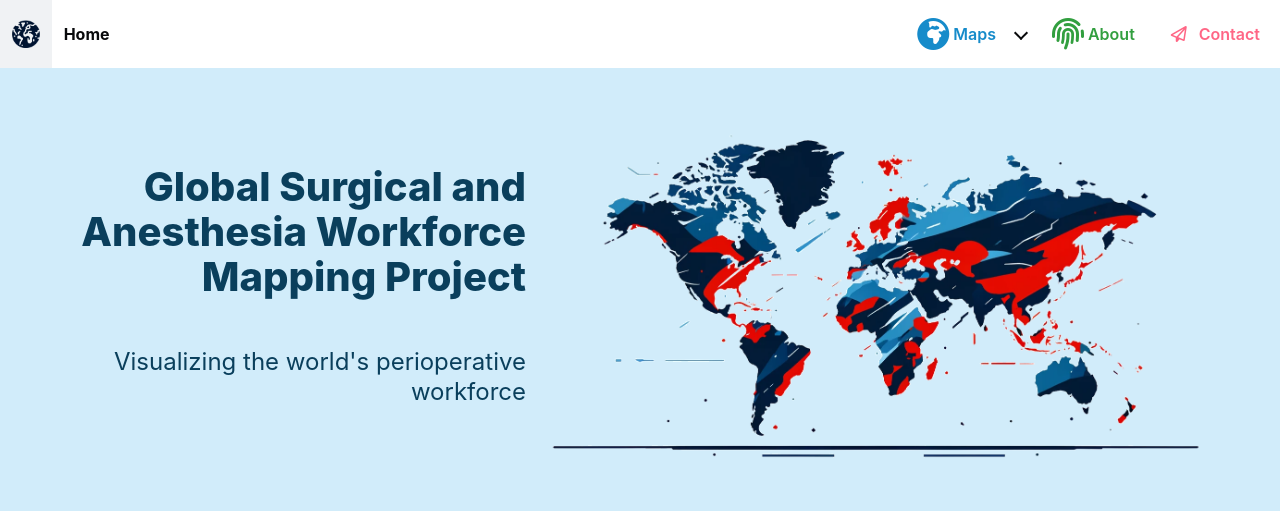
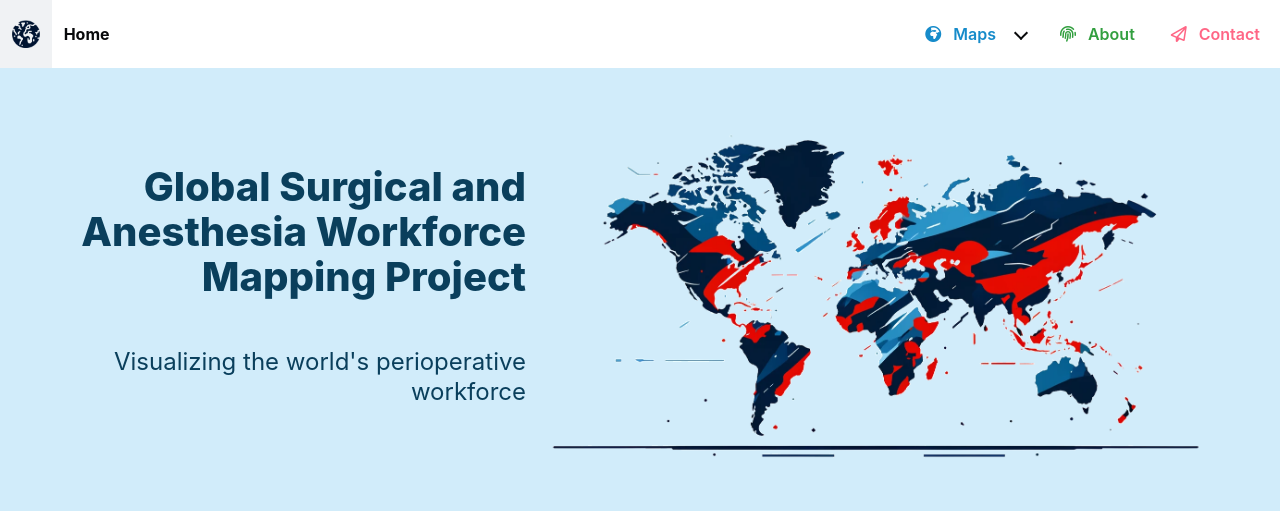
Before and after one commit to lawtj/workforce_map, a Flask app: page / in a window 1280 px wide. Shown: the top 511 px of the page. Run offline with Flask 3, Linux system fonts and the light colour scheme; some libraries are stand-ins or nearby versions.

Commit message:
icons small

```diff
--- a/templates/includes/nav.html
+++ b/templates/includes/nav.html
@@ -19,7 +19,7 @@
             <div class="navbar-item has-dropdown is-hoverable">
                 <a class="navbar-link">
                     <span class="icon has-text-primary">
-                        <i class="fas fa-2x fa-earth-africa"></i>
+                        <i class="fas fa-earth-africa"></i>
                   </span>
                   <span class="mx-2 has-text-primary has-text-weight-semibold">Maps</span></a>
                 <div class="navbar-dropdown is-right">
@@ -28,7 +28,7 @@
                     <a href="/ohns" class="navbar-item">Global Otolaryngologist/ENT Workforce map</a>
                 </div>
             </div>
-            <a href="#" class="navbar-item"><span class="icon has-text-success"><i class="fas fa-2x fa-fingerprint"></i></span><span class="has-text-success mx-2 has-text-weight-semibold">About</span></a>
+            <a href="#" class="navbar-item"><span class="icon has-text-success"><i class="fas fa-solid fa-fingerprint"></i></span><span class="has-text-success mx-2 has-text-weight-semibold">About</span></a>
             <a href="#" class="navbar-item"><span class="icon has-text-danger"><i class="fa-regular fa-paper-plane"></i></span><span class="has-text-danger has-text-weight-semibold mx-2">Contact</span></a>
         </nav>
     </nav>
```
